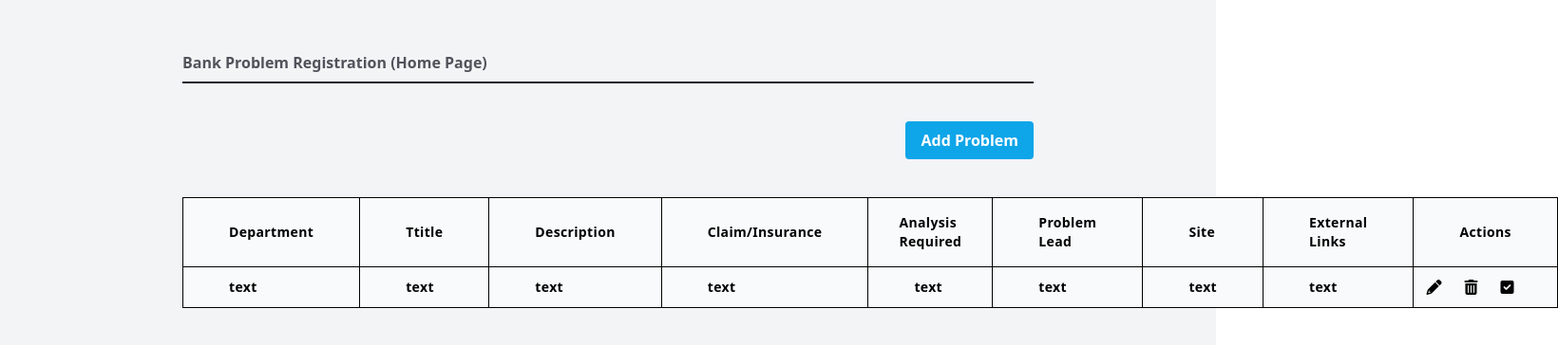
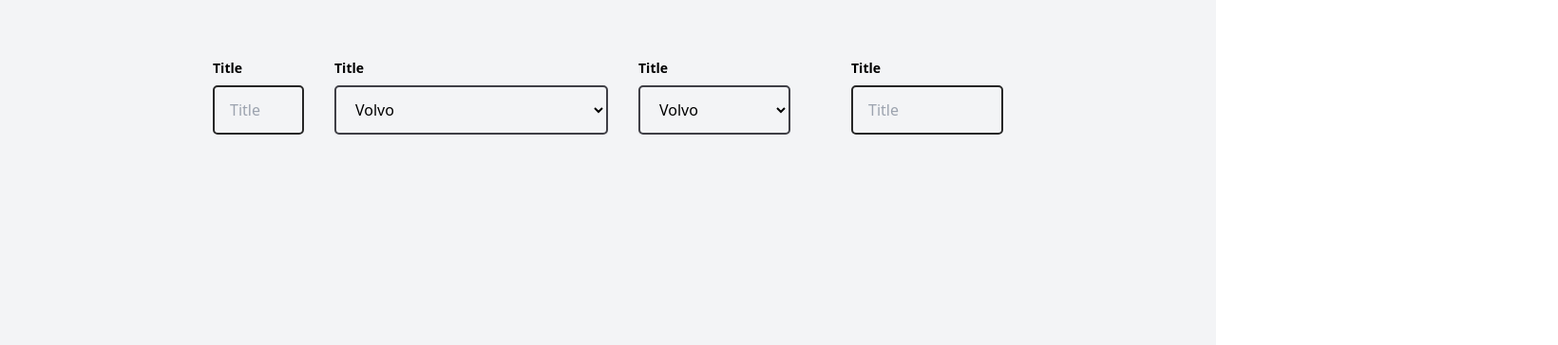
Before and after one commit to imRash3d/BankIssue-angular, an Angular app: page /add in a window 1280 px wide. Before the commit this address led to /list. Shown: the part 138-502 px from the top of the page at 95% size, 1640 px wide, since content can reach past the window. Built offline with nearby package versions, Linux system fonts and the light colour scheme.

Commit message:
add problem

```diff
--- /dev/null
+++ b/src/app/app-add-problem/app-add-problem.component.html
@@ -0,0 +1,35 @@
+<div class="create-problem p-48 flex h-screen bg-gray-100">
+    <form class="flex w-full">
+
+        <div class="flex w-full">
+            <div class="w-3/12 mx-8">
+                <p class="text-sm text-black font-semibold py-2">Title</p>
+                <input type="email" placeholder="Title" class="w-full	 border-neutral-800 form-input px-4 py-3 ">
+            </div>
+            <div class="w-9/12	">
+                <p class="text-sm text-black font-semibold py-2">Title</p>
+                <!-- <input type="email" placeholder="Title" class="w-full	 border-neutral-800 form-input px-4 py-3 "> -->
+                <select class="px-4 py-3  w-full  shadow-sm block">
+                    <option value="volvo">Volvo</option>
+                    <option value="saab">Saab</option>
+                    <option value="mercedes">Mercedes</option>
+                    <option value="audi">Audi</option>
+                </select>
+            </div>
+            <div class="w-5/12	 mx-8">
+                <p class="text-sm text-black font-semibold py-2">Title</p>
+                <select class="px-4 py-3  w-full  shadow-sm block">
+                    <option value="volvo">Volvo</option>
+                    <option value="saab">Saab</option>
+                    <option value="mercedes">Mercedes</option>
+                    <option value="audi">Audi</option>
+                </select>
+            </div>
+            <div class="w-5/12	 mx-8">
+                <p class="text-sm text-black font-semibold py-2">Title</p>
+                <input type="email" placeholder="Title" class="w-full	 border-neutral-800 form-input px-4 py-3 ">
+            </div>
+        </div>
+    </form>
+
+</div>
--- /dev/null
+++ b/src/app/app-add-problem/app-add-problem.component.ts
@@ -0,0 +1,15 @@
+import { Component, OnInit } from '@angular/core';
+
+@Component({
+  selector: 'app-app-add-problem',
+  templateUrl: './app-add-problem.component.html',
+  styleUrls: ['./app-add-problem.component.scss']
+})
+export class AppAddProblemComponent implements OnInit {
+
+  constructor() { }
+
+  ngOnInit(): void {
+  }
+
+}
--- a/src/app/app.module.ts
+++ b/src/app/app.module.ts
@@ -5,12 +5,14 @@ import { AppRoutingModule } from './app-routing.module';
 import { AppComponent } from './app.component';
 import { AppIssueListComponent } from './app-issue-list/app-issue-list.component';
 import { AppIssueCreatePhase1Component } from './app-issue-create-phase1/app-issue-create-phase1.component';
+import { AppAddProblemComponent } from './app-add-problem/app-add-problem.component';
 
 @NgModule({
   declarations: [
     AppComponent,
     AppIssueListComponent,
-    AppIssueCreatePhase1Component
+    AppIssueCreatePhase1Component,
+    AppAddProblemComponent
   ],
   imports: [
     BrowserModule,
--- a/src/styles.scss
+++ b/src/styles.scss
@@ -10,3 +10,10 @@
       border-radius: 4px;
       color: #fff;
 }
+
+
+input , select {
+  border: 2px solid #3f3f46;
+  background: #f3f4f6;
+  border-radius: 5px;
+}
```
Also changed, not shown: src/app/app-routing.module.ts (+6 -1 lines), src/app/app-add-problem/app-add-problem.component.scss (added), 1 other file (tests, documents, lock files or other folders).
